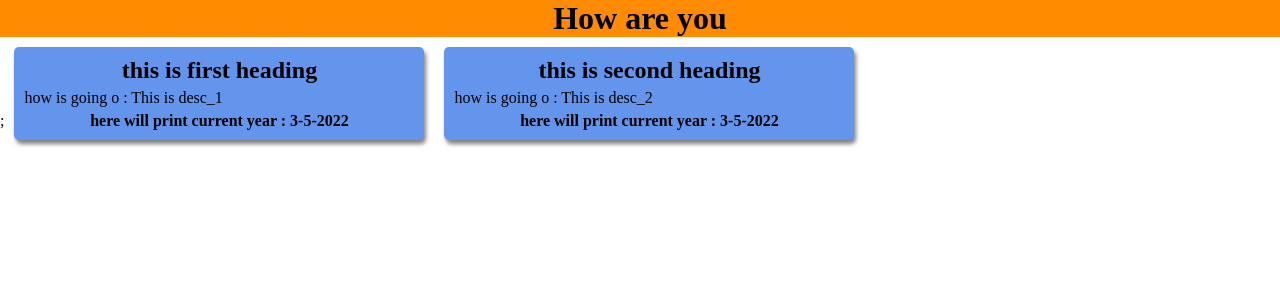
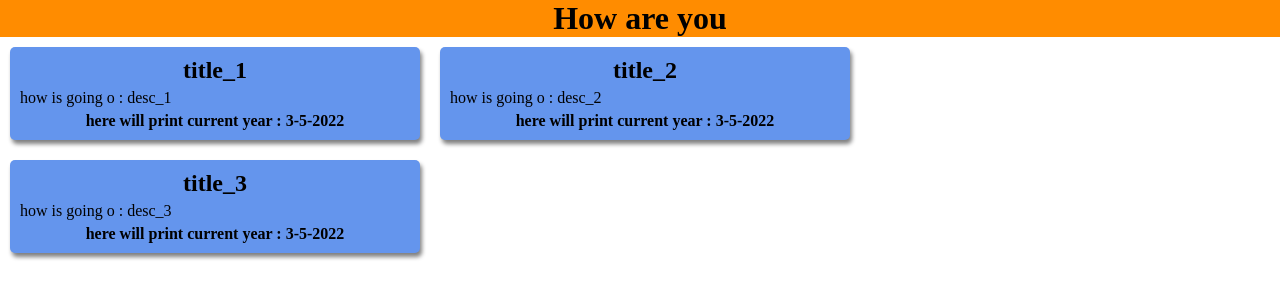
Before and after one commit to mahmudul1024/React_Practice, a React (Create React App) app: page / in a window 1280 px wide. Shown: the top 300 px of the page. Built offline with nearby package versions, Linux system fonts and the light colour scheme.

Commit message:
mapping before

```diff
--- a/src/App.js
+++ b/src/App.js
@@ -1,13 +1,26 @@
 import React from 'react';
 import CardComponent from './components/Card';
+import DATA from './data.json';
 
 function App()
 {
+    let items=[];
+for(let x=0;x<DATA.length;x++){
+    items.push(<CardComponent textHeading={DATA[x].title} desc={DATA[x].desc} />)
+}
+
+
+
     return <>
-    <h1 className="headingStyle">How are you</h1>;
-    <CardComponent textHeading="this is first heading" desc="This is desc_1"/>
-    <CardComponent textHeading="this is second heading" desc="This is desc_2" />
 
+
+    <h1 className="headingStyle">How are you</h1>
+    {items}
+
+    {/* we will use for loop better instaed */}
+    {/* <CardComponent textHeading={DATA[0].title} desc={DATA[0].desc} />
+    <CardComponent textHeading={DATA[1].title} desc={DATA[1].desc} />
+ */}
     </>
 }
 
--- a/src/components/Card.js
+++ b/src/components/Card.js
@@ -14,8 +14,6 @@ function CardComponent(props)
 {
   const {textHeading, desc}=props;
 
-
-
   return  <div className="card">
   <h2 className="cardheading">{textHeading}</h2>
   <p className="descrip">how is going o : {desc} </p>
--- /dev/null
+++ b/src/data.json
@@ -0,0 +1,19 @@
+[
+ {
+"title" : "title_1",
+"desc"  : "desc_1"
+ },
+
+ {
+    "title" : "title_2",
+    "desc"  : "desc_2"
+},
+
+{
+    "title" : "title_3",
+    "desc"  : "desc_3"
+}
+
+
+
+]
```
